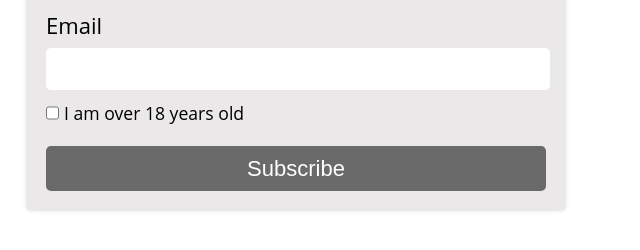
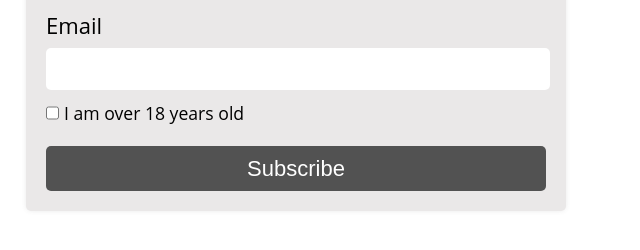
Before and after one commit to itmd-362-fall2024/lab3, a plain HTML site: page index.html in a window 1280 px wide. In both pictures the pointer is over the input "Subscribe". Shown: the part 106-356 px from the top of the page, without its empty margins (0-640 px from the left). Drawn offline with nearby package versions, Linux system fonts and the light colour scheme.

Commit message:
added a hover to the subscribe

```diff
--- a/css/screen.css
+++ b/css/screen.css
@@ -261,3 +261,7 @@ p {
   background-color: rgb(106, 106, 106);;
   color: rgb(255, 255, 255);
 }
+
+#input-submit input:hover {
+  background-color: #525252;
+}
```
